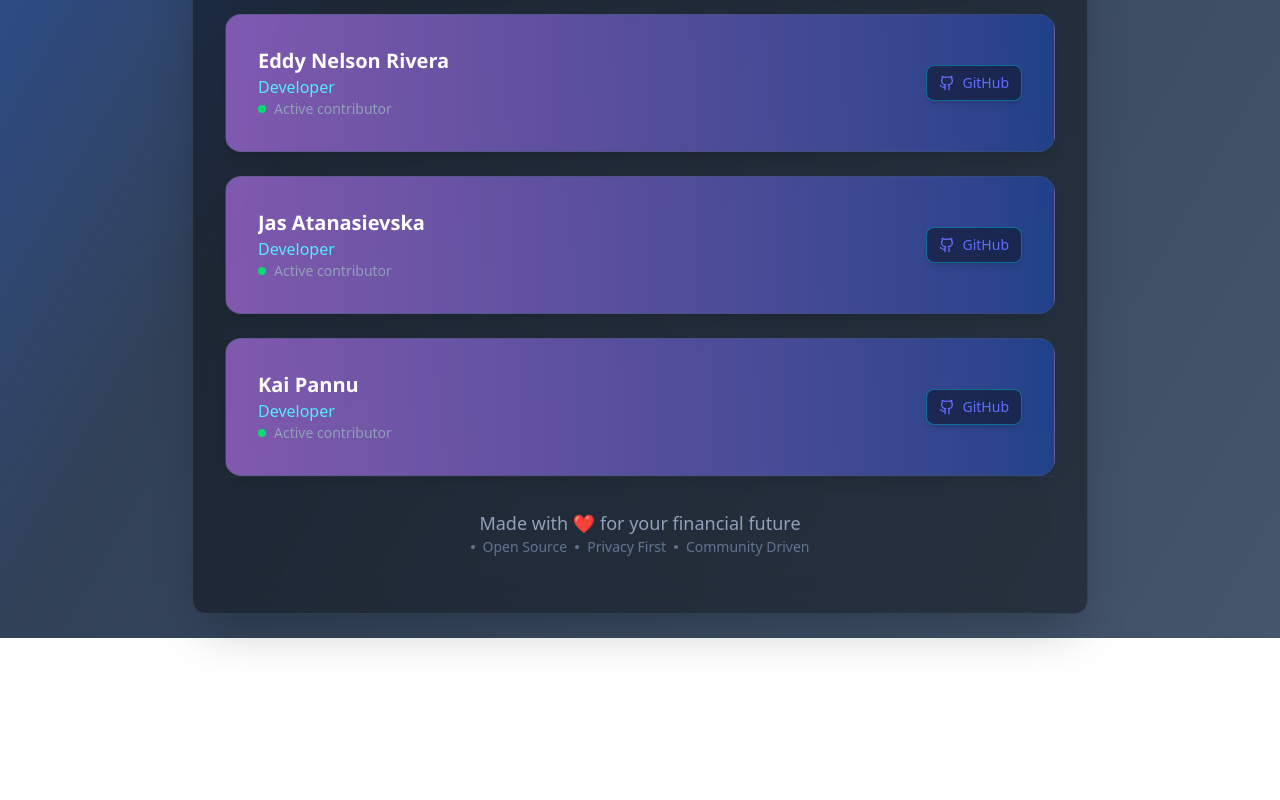
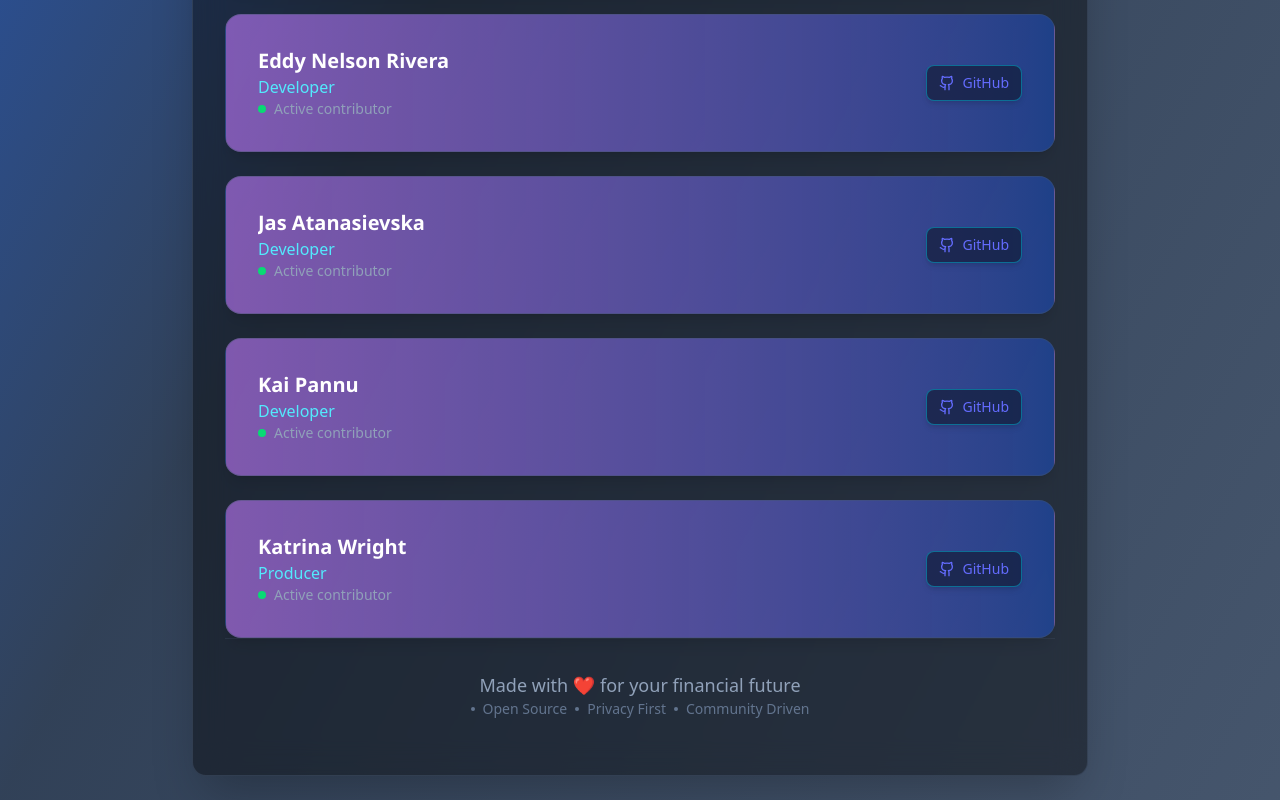
Before and after one commit to annaR920/August-Evening, a React (Vite) app in the folder Budget Buddy/: page /credits in a window 1280 px wide. Shown: the part 1586-2386 px from the top of the page. Before the commit the page ends 2224 px from the top, so only its background shows below. Built offline with nearby package versions, Linux system fonts and the light colour scheme.

Commit message:
Added Katrina

```diff
--- a/Budget Buddy/src/components/CreditsPage.tsx
+++ b/Budget Buddy/src/components/CreditsPage.tsx
@@ -87,6 +87,13 @@ const developers: Developer[] = [
     link: "https://github.com/kai-pannu",
     linkType: "github",
   },
+
+{
+  name: "Katrina Wright",
+  role: "Producer",
+  link: "https://github.com/katrina-wright",
+  linkType: "github",
+},
 ];
 
 export default function CreditsPage() {
```
